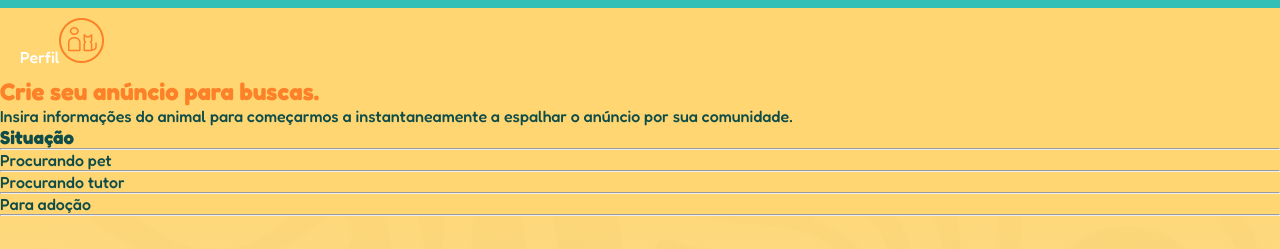
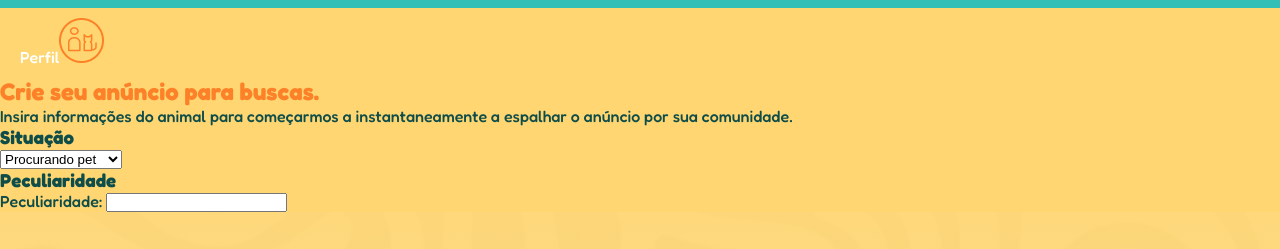
Before and after one commit to fernandoskawinski1-cmd/projetoMapPet, a plain HTML site: page index.html in a window 1280 px wide. Shown: the part 57-306 px from the top of the page. Drawn offline with Linux system fonts and the light colour scheme.

Commit message:
Update index.html

```diff
--- a/index.html
+++ b/index.html
@@ -108,19 +108,28 @@
         <h2 style="color: #fd8128"><strong>Crie seu anúncio para buscas.</h2></strong>
         <p>Insira informações do animal para começarmos a instantaneamente a espalhar o anúncio por sua comunidade.</p>
 
-        <h3>Situação</h3>
-        <hr>
-        <p>Procurando pet</p>
-        <hr>
-        <p>Procurando tutor</p>
-        <hr>
-        <p>Para adoção</p>
-        <hr>
+        <div class="Situação">
+          <h3>Situação</h3>
+          <form>
+            <select name="Situação" id="situação">
+              <option value="Procurando pet">Procurando pet</option>
+              <hr>
+              <option value="Procurando tutor">Procurando tutor</option>
+              <hr>
+              <option value="Para adoção">Para adoção</option>
+            </select>
+          </form>
+        <!--===================================-->
+        <div class="Peculiaridade">
+          <h3>Peculiaridade</h3>
+          <form>
+            <label for="peculiaridade">Peculiaridade:</label>
+            <input type
 
-
-      </div>
+          </form>
+        </div>
     </section>
-<!--=====TESTE PERFIL====-->
+<!--=====TESTE PERFIL e ficha====-->
 
 
     <!-- ===== HERO (PRIMEIRA TELA) ===== -->
```
